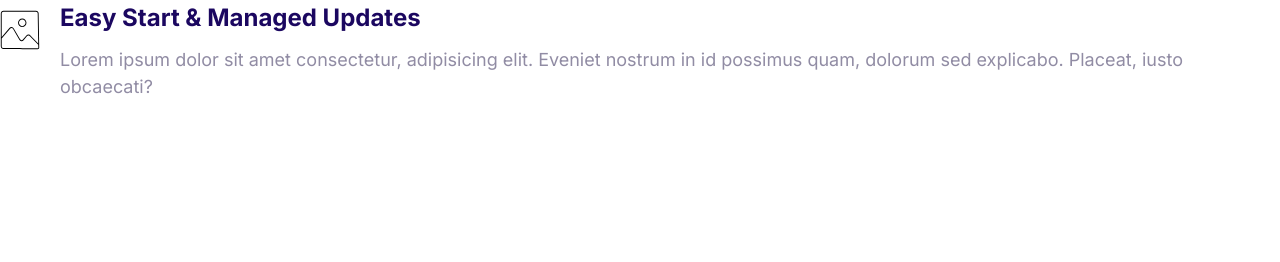
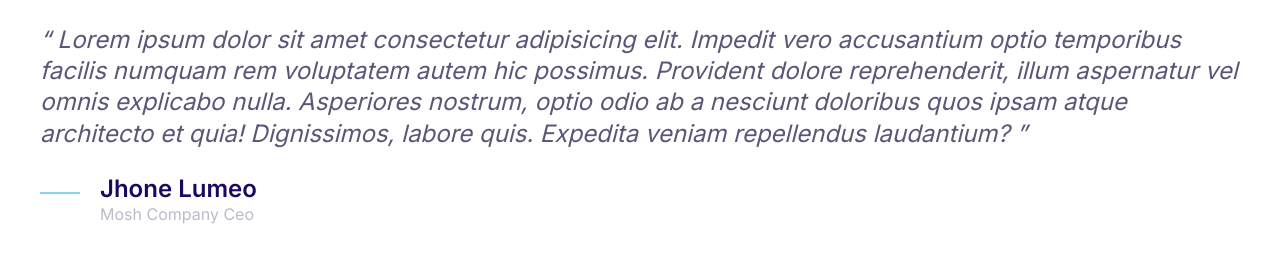
Before and after one commit to serhat-sergikaya/css-training-website, a plain HTML site: page index.html in a window 1280 px wide. Drawn offline with Linux system fonts and the light colour scheme.

Commit message:
Build quotes

```diff
--- a/css/styles.css
+++ b/css/styles.css
@@ -4,6 +4,7 @@
   --color-accent: #ff3400;
   --color-heading: #1b0760;
   --color-body: #918ca4;
+  --color-body-darker: #5c5577;
   --color-border: #ccc;
   --border-radius: 30px;
 }
@@ -388,3 +389,50 @@ a {
 .media__heading {
   margin-top: 0;
 }
+
+.quote {
+  font-size: 3rem;
+  font-style: italic;
+  color: var(--color-body-darker);
+  line-height: 1.3;
+}
+
+.quote__text::before {
+  content: open-quote;
+}
+
+.quote__text::after {
+  content: close-quote;
+}
+
+.quote__author {
+  font-style: normal;
+  font-size: 3rem;
+  font-weight: 600;
+  margin-bottom: 0;
+}
+
+.quote__organization {
+  font-style: normal;
+  font-size: 2rem;
+  opacity: 0.4;
+}
+
+.quote__line {
+  position: relative;
+  bottom: 10px;
+}
+
+@media screen and (min-width: 1024px) {
+  .quote {
+    font-size: 2.4rem;
+  }
+
+  .quote__author {
+    font-size: 2.4rem;
+  }
+
+  .quote__organization {
+    font-size: 1.6rem;
+  }
+}
--- a/index.html
+++ b/index.html
@@ -14,20 +14,26 @@
     <title>Document</title>
   </head>
   <body>
+    <blockquote class="quote">
+      <p class="quote__text">
+        Lorem ipsum dolor sit amet consectetur adipisicing elit. Impedit vero
+        accusantium optio temporibus facilis numquam rem voluptatem autem hic
+        possimus. Provident dolore reprehenderit, illum aspernatur vel omnis
+        explicabo nulla. Asperiores nostrum, optio odio ab a nesciunt doloribus
+        quos ipsam atque architecto et quia! Dignissimos, labore quis. Expedita
+        veniam repellendus laudantium?
+      </p>
       <div class="media">
         <div class="media__img">
-        <svg class="icon icon--primary">
-          <use xlink:href="images/sprite.svg#snap"></use>
+          <svg class="icon icon--primary quote__line">
+            <use xlink:href="images/sprite.svg#line"></use>
           </svg>
         </div>
         <div class="media__body">
-        <h3 class="media__heading">Easy Start & Managed Updates</h3>
-        <p>
-          Lorem ipsum dolor sit amet consectetur, adipisicing elit. Eveniet
-          nostrum in id possimus quam, dolorum sed explicabo. Placeat, iusto
-          obcaecati?
-        </p>
+          <h3 class="media__heading quote__author">Jhone Lumeo</h3>
+          <p class="quote__organization">Mosh Company Ceo</p>
         </div>
       </div>
+    </blockquote>
   </body>
 </html>
```
Also changed, not shown: components/media.html (added, +14 -0 lines). Lines whose indentation alone changed are shown as unchanged.
